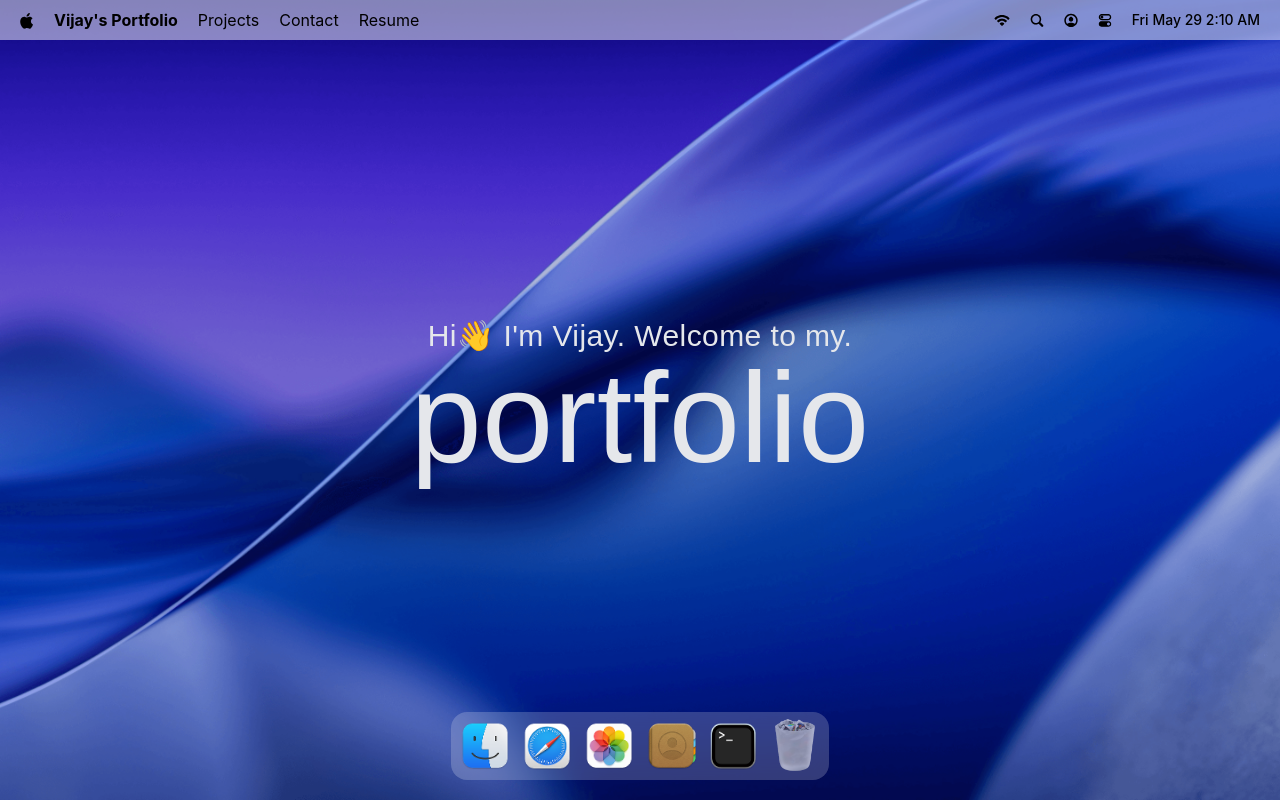
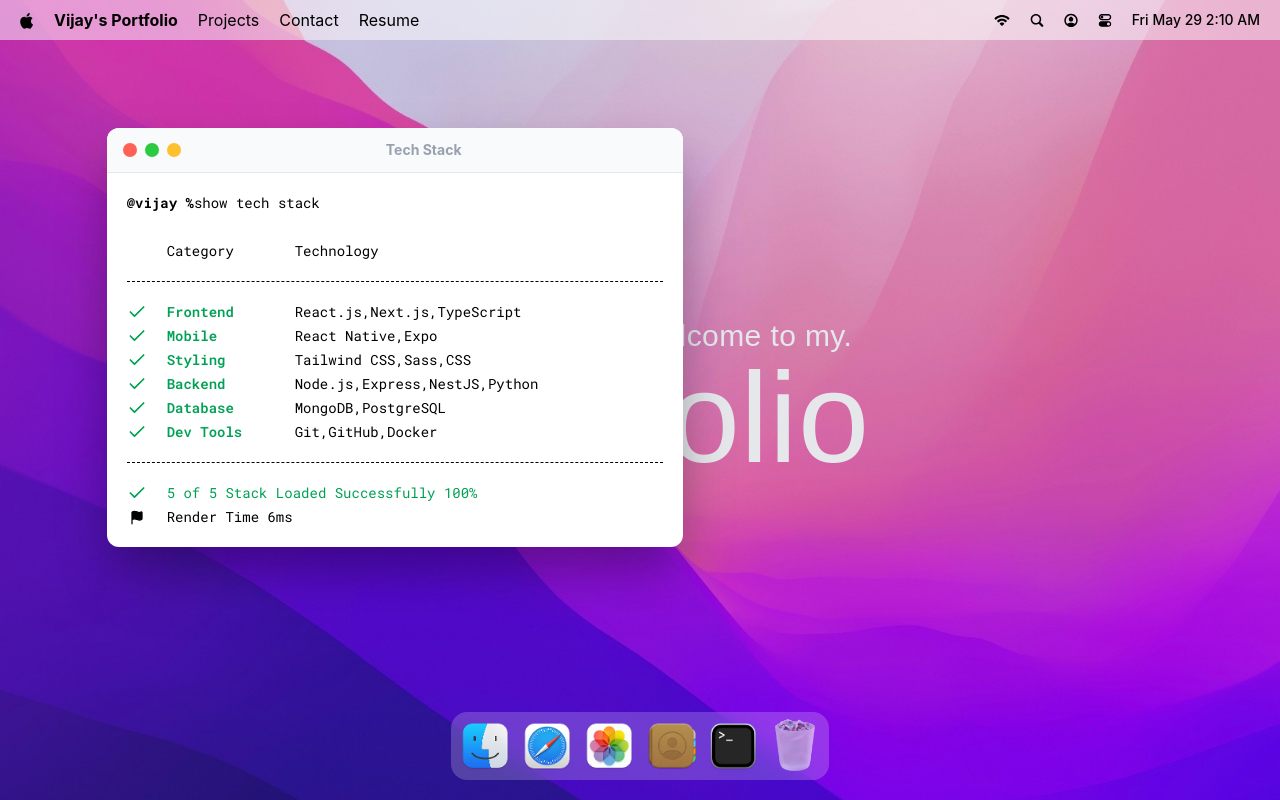
Before and after one commit to vijaysinha/portfolio-MacOs, a React (Vite) app: page / in a window 1280 px wide. Both pictures are taken after a click on the button 733 px from the left and 746 px from the top of the page. Built offline with nearby package versions, Linux system fonts and the light colour scheme; a web font is replaced by a local one.

Commit message:
Implemented Terminal with close feature.

```diff
--- a/src/App.jsx
+++ b/src/App.jsx
@@ -1,8 +1,16 @@
 import React, { useEffect } from 'react'
+
+import gsap from 'gsap'
+import { Draggable } from 'gsap/Draggable'
+gsap.registerPlugin(Draggable)
+
 import {Navbar, Welcome, Dock} from '#components'
+import { Terminal } from '#window'
 
 
 const App = () => {
+
+
   useEffect(()=>{
     const enterFullScreen = ()=>{
       const elem = document.documentElement
@@ -24,6 +32,8 @@ const App = () => {
       <Navbar />
       <Welcome />
       <Dock/>
+
+      <Terminal/>
     </main>
   )
 }
--- /dev/null
+++ b/src/components/WindowControls.jsx
@@ -0,0 +1,15 @@
+import useWindowsStore from "#store/Windows";
+
+const WindowControls = ({target}) => {
+    const {closeWindow} =  useWindowsStore()
+  return (
+    <div id="window-controls">
+        <div className="close" onClick={()=> closeWindow(target)}></div>
+        <div className="maximize"></div>
+        <div className="minimize"></div>
+
+    </div>
+  )
+}
+
+export default WindowControls
--- a/src/components/index.js
+++ b/src/components/index.js
@@ -1,5 +1,6 @@
 import Navbar from '#components/Navbar'
 import Welcome from '#components/Welcome'
 import Dock from '#components/Dock'
+import WindowControls from '#components/WindowControls'
 
-export {Navbar,Welcome, Dock}
+export {Navbar,Welcome, Dock, WindowControls}
--- a/src/constants/index.js
+++ b/src/constants/index.js
@@ -114,7 +114,7 @@ const techStack = [
   },
   {
     category: "Backend",
-    items: ["Node.js", "Express", "NestJS", "Hono"],
+    items: ["Node.js", "Express", "NestJS", "Python"],
   },
   {
     category: "Database",
@@ -132,28 +132,28 @@ const socials = [
     text: "Github",
     icon: "/icons/github.svg",
     bg: "#f4656b",
-    link: "https://github.com/JavaScript-Mastery-Pro",
+    link: "https://github.com/vijaysinha",
   },
   {
     id: 2,
     text: "Platform",
     icon: "/icons/atom.svg",
     bg: "#4bcb63",
-    link: "https://jsmastery.com/",
+    link: "https://github.com/vijaysinha",
   },
   {
     id: 3,
     text: "Twitter/X",
     icon: "/icons/twitter.svg",
     bg: "#ff866b",
-    link: "https://x.com/jsmasterypro",
+    link: "https://x.com/_VijaySinha",
   },
   {
     id: 4,
     text: "LinkedIn",
     icon: "/icons/linkedin.svg",
     bg: "#05b6f6",
-    link: "https://www.linkedin.com/company/javascriptmastery/posts/?feedView=all",
+    link: "https://www.linkedin.com/",
   },
 ];
 
--- /dev/null
+++ b/src/hoc/WindowWrapper.jsx
@@ -0,0 +1,72 @@
+import useWindowsStore from "#store/Windows";
+import { useGSAP } from "@gsap/react";
+import { useLayoutEffect, useRef } from "react";
+import Draggable from "gsap/Draggable";
+import gsap from "gsap";
+import { InertiaPlugin } from "gsap/InertiaPlugin"
+gsap.registerPlugin(Draggable,InertiaPlugin)
+
+const WindowWrapper = (Component, window_key) => {
+  const wrapped = (props) => {
+    const { focusWindow, windows } = useWindowsStore();
+
+    const { isOpen, zIndex } = windows[window_key];
+    const ref = useRef(null);
+
+    useGSAP(() => {
+      const el = ref.current;
+      if (!el || !isOpen) return;
+      el.style.display = "block";
+
+      gsap.fromTo(
+        el,
+        {
+          y: 90,
+          opacity: 0,
+          scale: 0.5,
+        },
+        {
+          scale: 1,
+          duration: 0.30,
+          y: 0,
+          opacity: 1,
+          ease:'power3.out'
+        },
+      );
+    }, [isOpen]);
+
+    useGSAP(()=>{
+      const elRef = ref.current
+      const [instance] = Draggable.create(elRef,
+        {type: "x,y",
+          inertia: true,
+          edgeResistance:0.15,
+          throwResistance:500,
+          bounds:window,
+          zIndexBoost:false
+        }
+      )
+
+
+      return ()=> instance.kill()
+    },[isOpen]
+  )
+    useLayoutEffect(() => {
+      const el = ref.current;
+      if (!el) return;
+
+      el.style.display = isOpen ? "block" : "none";
+    }, [isOpen]);
+
+    return (
+      <section id={window_key} style={{ zIndex }} ref={ref}>
+        <Component {...props} />
+      </section>
+    );
+  };
+
+  wrapped.displayName = `WindowWrapper(${Component.displayName || Component.name || "Component"})`; // for debugging purpose
+  return wrapped;
+};
+
+export default WindowWrapper;
--- a/src/index.css
+++ b/src/index.css
@@ -6,7 +6,7 @@ body {
   width: 100dvw;
   overflow: hidden;
   height: 100dvh;
-  background-image: url("/images/wallpaper.png");
+  background-image: url("/images/wallpaper2.jpg");
   background-size: cover;
   background-repeat: no-repeat;
   background-position: center;
--- /dev/null
+++ b/src/window/Terminal.jsx
@@ -0,0 +1,53 @@
+import React from "react";
+import WindowWrapper from "#hoc/WindowWrapper";
+import { techStack } from "#constants";
+import { Check, Flag } from "lucide-react";
+import {WindowControls} from "#components";
+const Terminal = () => {
+  return (
+    <>
+      <div id="window-header">
+        {/* Control Buttons */}
+        <WindowControls target={'terminal'}/>
+        <h2>Tech Stack</h2>
+      </div>
+
+      <div className="techstack">
+        <p>
+          <span className="font-bold">@vijay %</span>
+          show tech stack
+        </p>
+        <div className="label">
+          <p className="w-32">Category</p>
+          <p>Technology</p>
+        </div>
+        <ul className="content">
+          {techStack.map(({ category, items }) => (
+            <li key={category} className="flex items-center">
+              <Check className="check" size={20} />
+              <h3>{category}</h3>
+              {items.map((item, i) => (
+                <ul key={i}>
+                  {item}
+                  {i < items.length - 1 ? ", " : ""}
+                </ul>
+              ))}
+            </li>
+          ))}
+        </ul>
+        <div className="footnote">
+          <p>
+            <Check size={20} /> 5 of 5 Stack Loaded Successfully 100%
+          </p>
+          <p className="text-black">
+            <Flag size={15} fill="black" />
+            Render Time 6ms
+          </p>
+        </div>
+      </div>
+    </>
+  );
+};
+
+const TerminalWindow = WindowWrapper(Terminal, "terminal");
+export default TerminalWindow;
--- /dev/null
+++ b/src/window/index.js
@@ -0,0 +1,3 @@
+import Terminal from "#window/Terminal";
+
+export {Terminal}
--- a/vite.config.js
+++ b/vite.config.js
@@ -5,9 +5,6 @@ import tailwindcss from '@tailwindcss/vite'
 import {resolve, dirname} from 'path'
 import {fileURLToPath} from 'url'
 
-
-
-// https://vite.dev/config/
 export default defineConfig({
   plugins: [react(), tailwindcss()],
   resolve: {
```
Also changed, not shown: public/images/wallpaper1.jpg (added), public/images/wallpaper2.jpg (added).
